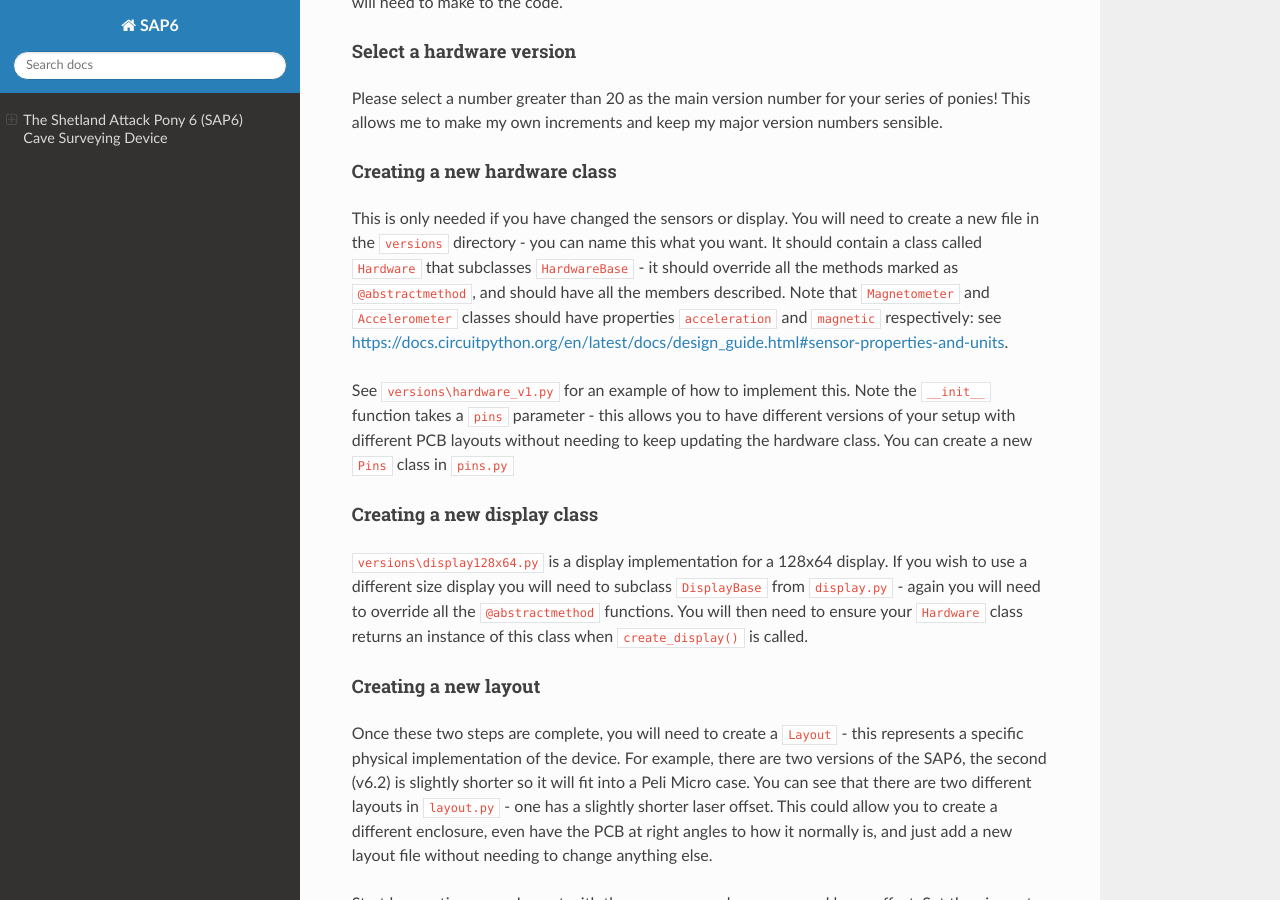
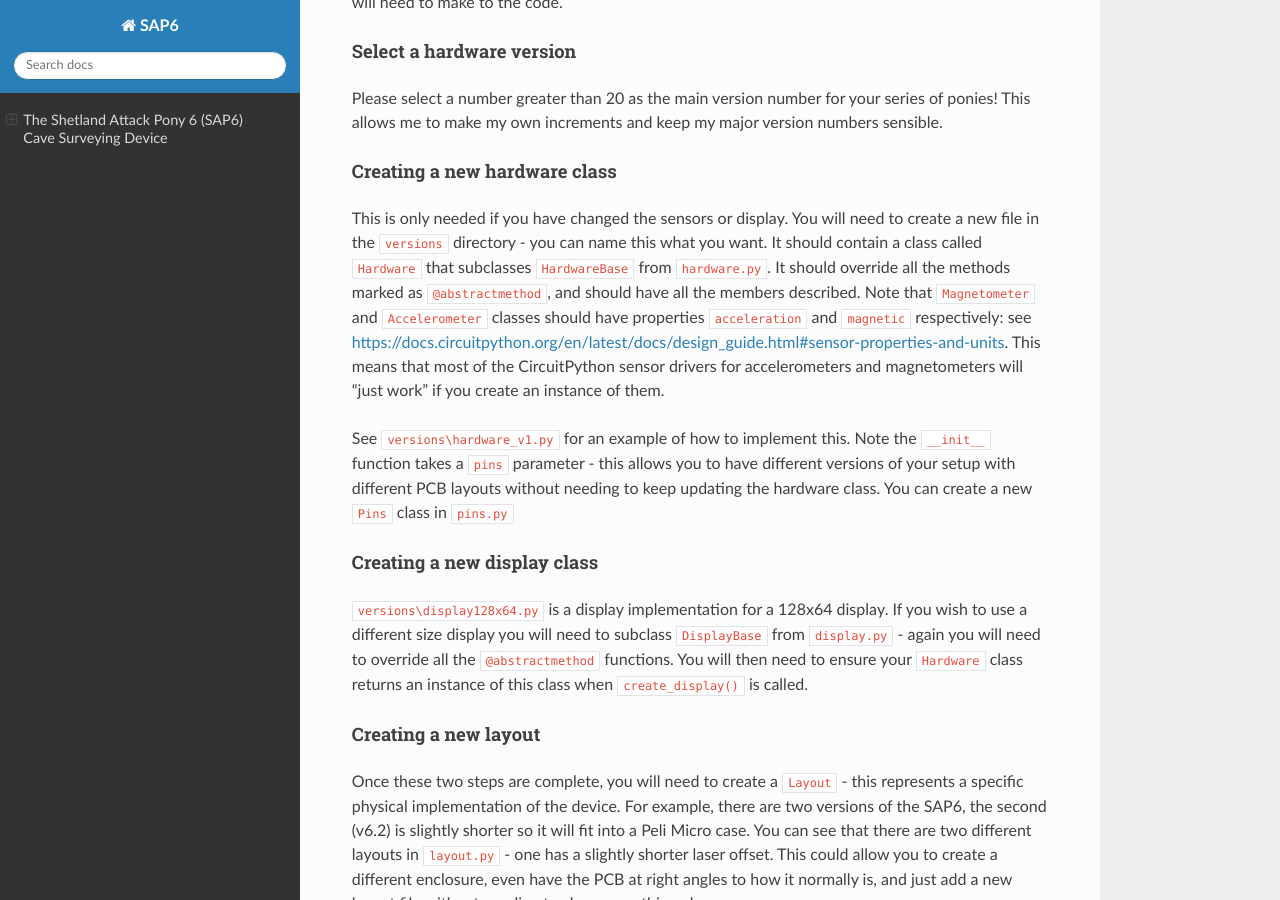
Before and after one commit to furbrain/STIC, a Sphinx documentation site: the page built from firmware/docs/source/index.rst, in a window 1280 px wide and 900 px high, scrolled down 12402 px. Built offline with Sphinx 7.4.7 and the Read the Docs theme 3.1.0, drawn with Linux system fonts in a browser that asks for light colours.

Commit message:
More updates to documentation

```diff
--- a/firmware/docs/source/index.rst
+++ b/firmware/docs/source/index.rst
@@ -580,10 +580,12 @@ Creating a new hardware class
 
 This is only needed if you have changed the sensors or display. You will need to create a new file in the ``versions``
 directory - you can name this what you want. It should contain a class called ``Hardware`` that subclasses
-``HardwareBase`` - it should override all the methods marked as ``@abstractmethod``, and should have all the members
+``HardwareBase`` from ``hardware.py``. It should override all the methods marked as ``@abstractmethod``, and should have all the members
 described. Note that ``Magnetometer`` and ``Accelerometer`` classes should have properties ``acceleration`` and
 ``magnetic`` respectively: see
-`<https://docs.circuitpython.org/en/latest/docs/design_guide.html#sensor-properties-and-units>`_.
+`<https://docs.circuitpython.org/en/latest/docs/design_guide.html#sensor-properties-and-units>`_. This
+means that most of the CircuitPython sensor drivers for accelerometers and magnetometers will
+"just work" if you create an instance of them.
 
 See ``versions\hardware_v1.py`` for an example of how to implement this. Note the ``__init__`` function takes a ``pins``
 parameter - this allows you to have different versions of your setup with different PCB layouts without needing to keep
```
